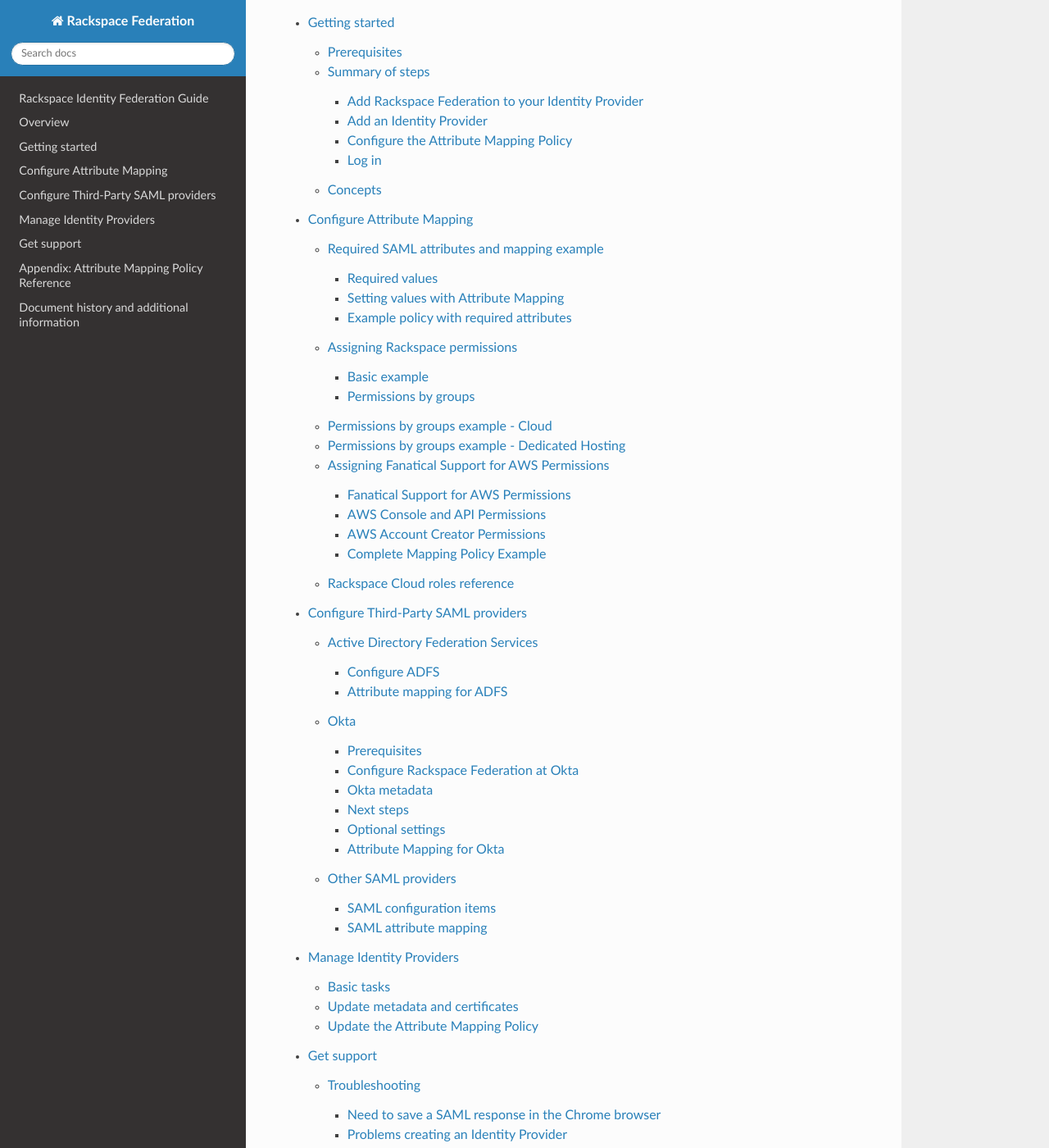
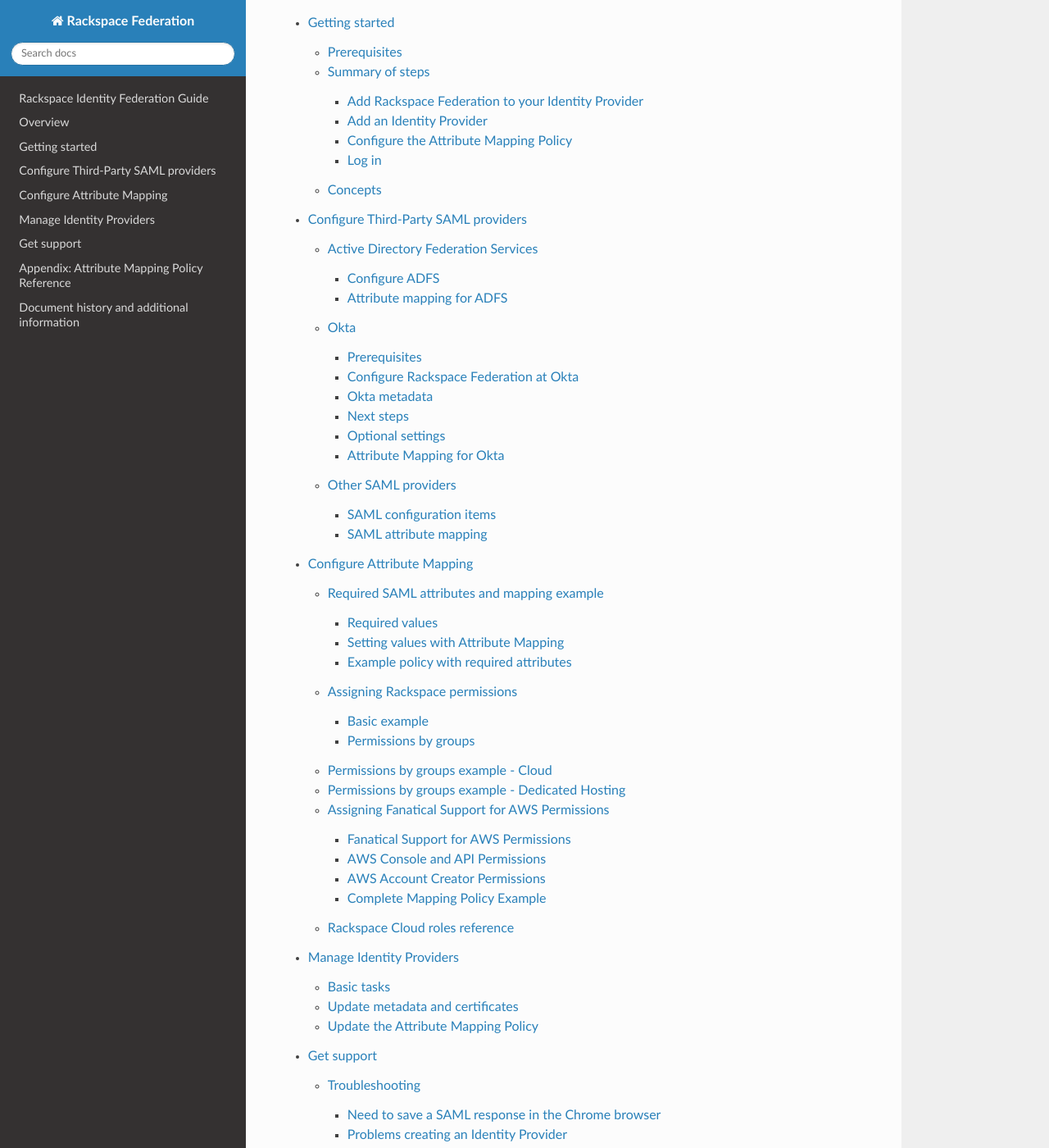
Before and after one commit to rackerlabs/docs-rackspace-federation, a Sphinx documentation site: the page built from doc/index.rst, in a window 1280 px wide and 1400 px high, scrolled down 504 px. Shown: the whole window at 82% size. Built offline with Sphinx 7.4.7 and the Read the Docs theme 2.0.0, drawn with Linux system fonts in a browser that asks for light colours; the version number could not be read and is left out.

Commit message:
changed file order

```diff
--- a/doc/index.rst
+++ b/doc/index.rst
@@ -20,8 +20,8 @@
    common/common-front.rst
    overview/index.rst
    gettingstarted/index.rst
+   config-3p-saml/index.rst
    config-attribute-mapping/index.rst
-   config-3p-saml/index.rst
    manage-idps/index.rst
    support/index.rst
    appendix/index.rst
```
